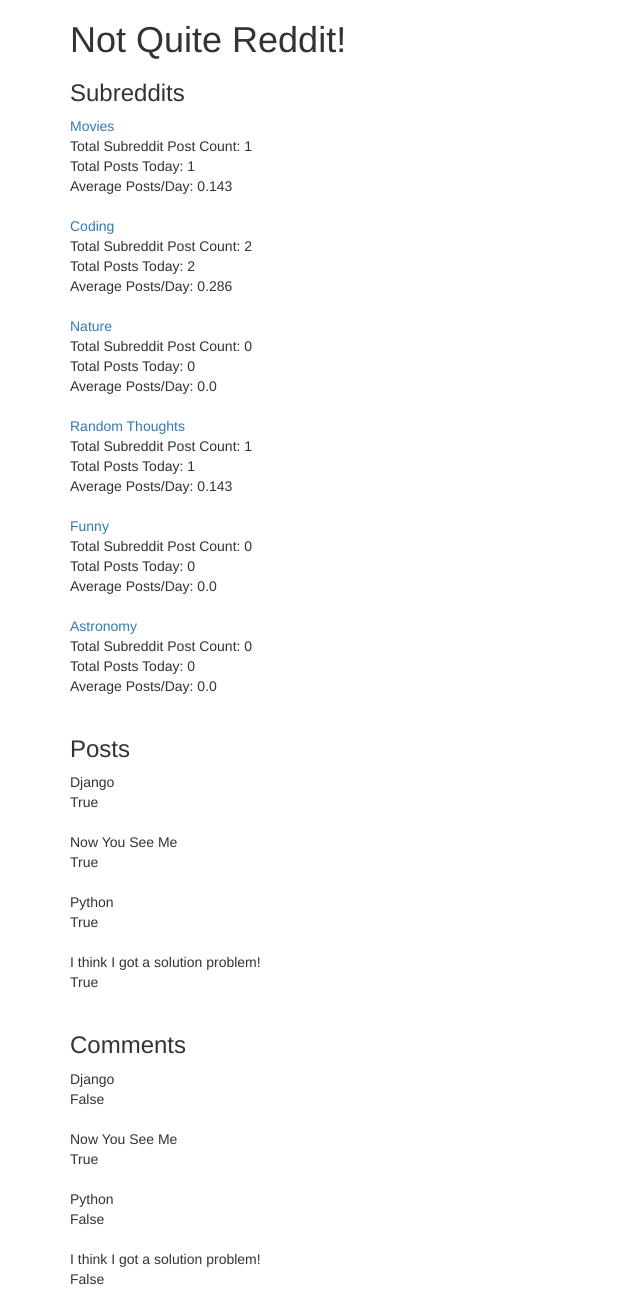
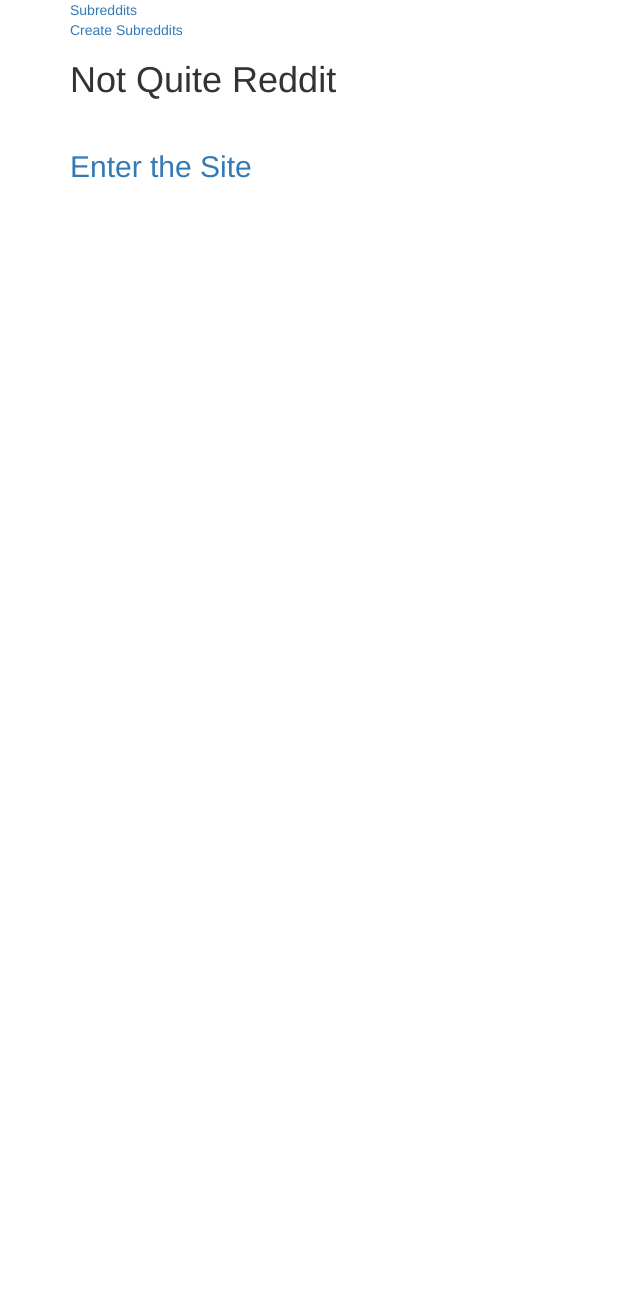
Before and after one commit to rallen0150/reddit_lite, a Django app: page / in a window 1280 px wide. Shown: the whole page, without its empty margins (0-640 px from the left). After the commit the page ends 178 px from the top, so only its background shows below. Run offline with Django 3.2, Linux system fonts and the light colour scheme; data comes from the database, SQL or seed files in the repository; both versions use the stored data as it was after the commit; some libraries are stand-ins or nearby versions.

Commit message:
got the subreddit page operational

```diff
--- a/app/models.py
+++ b/app/models.py
@@ -22,6 +22,9 @@
     def daily_avg(self):
         day = datetime.now() - timedelta(days=7)
         return round((Post.objects.filter(subreddit=self).filter(post_created__gte=day).count())/7, 3)
+
+    def get_recent(self):
+        return Post.objects.filter(subreddit=self).order_by('-post_created')[:20]
 
 class Post(models.Model):
     title = models.CharField(max_length=100)
--- a/app/views.py
+++ b/app/views.py
@@ -1,10 +1,24 @@
 from django.shortcuts import render
 from app.models import Subreddit, Post, Comment
 
+from django.views.generic import ListView, DetailView, CreateView, UpdateView
 # Create your views here.
+
 def index_view(request):
-    context = {
-        "all_sub": Subreddit.objects.all(),
-        "all_post": Post.objects.all(),
-    }
-    return render(request, "index.html", context)
+    return render(request, "index.html")
+
+class SubredditView(ListView):
+    model = Subreddit
+
+class SubredditCreateView(CreateView):
+    model = Subreddit
+    success_url = "/subreddit"
+    fields = ('name', 'description')
+
+class SubredditUpdateView(UpdateView):
+    model = Subreddit
+    success_url = "/subreddit"
+    fields = ('name', 'description')
+
+class SubredditDetailView(DetailView):
+    model = Subreddit
--- a/reddit/urls.py
+++ b/reddit/urls.py
@@ -16,9 +16,13 @@
 from django.conf.urls import url
 from django.contrib import admin
 
-from app.views import index_view
+from app.views import index_view, SubredditView, SubredditDetailView, SubredditCreateView, SubredditUpdateView
 
 urlpatterns = [
     url(r'^admin/', admin.site.urls),
     url(r'^$', index_view, name="index_view"),
+    url(r'^subreddit$', SubredditView.as_view(), name="subreddit_view"),
+    url(r'^subreddit/create/$', SubredditCreateView.as_view(), name="subreddit_create_view"),
+    url(r'^subreddit/(?P<pk>\d+)/update/$', SubredditUpdateView.as_view(), name="subreddit_update_view"),
+    url(r'^subreddit/(?P<pk>\d+)$', SubredditDetailView.as_view(), name="subreddit_detail_view"),
 ]
--- a/templates/base.html
+++ b/templates/base.html
@@ -10,6 +10,10 @@
   </head>
   <body>
       <div class="container">
+        <div class="anchor_tags">
+          <a href="{% url 'subreddit_view' %}">Subreddits</a> <br>
+          <a href="{% url 'subreddit_create_view' %}">Create Subreddits</a>
+        </div>
         {% block content %}
         {% endblock %}
       </div>
--- a/templates/index.html
+++ b/templates/index.html
@@ -1,29 +1,7 @@
 {% extends 'base.html' %}
 
 {% block content %}
-<h1>Not Quite Reddit!</h1>
-
-
-<h3>Subreddits</h3>
-{% for sub in all_sub %}
-<a href="#">{{ sub }}</a> <br>
-Total Subreddit Post Count: {{ sub.current_count }} <br>
-Total Posts Today: {{ sub.today_count }} <br>
-Average Posts/Day: {{ sub.daily_avg }} <br>
+<h1>Not Quite Reddit</h1>
 <br>
-{% endfor %}
-
-<h3>Posts</h3>
-{% for posts in all_post %}
-{{ posts }} <br>
-{{ posts.is_recent }} <br>
-<br>
-{% endfor %}
-
-<h3>Comments</h3>
-{% for post in all_post %}
-{{ post }} <br>
-{{ post.is_hot }}<br>
-<br>
-{% endfor %}
+<h2><a href="{% url 'subreddit_view' %}">Enter the Site</a></h2>
 {% endblock %}
```
Also changed, not shown: templates/app/subreddit_detail.html (added, +10 -0 lines), templates/app/subreddit_form.html (added, +9 -0 lines), templates/app/subreddit_list.html (added, +13 -0 lines), db.sqlite3.
